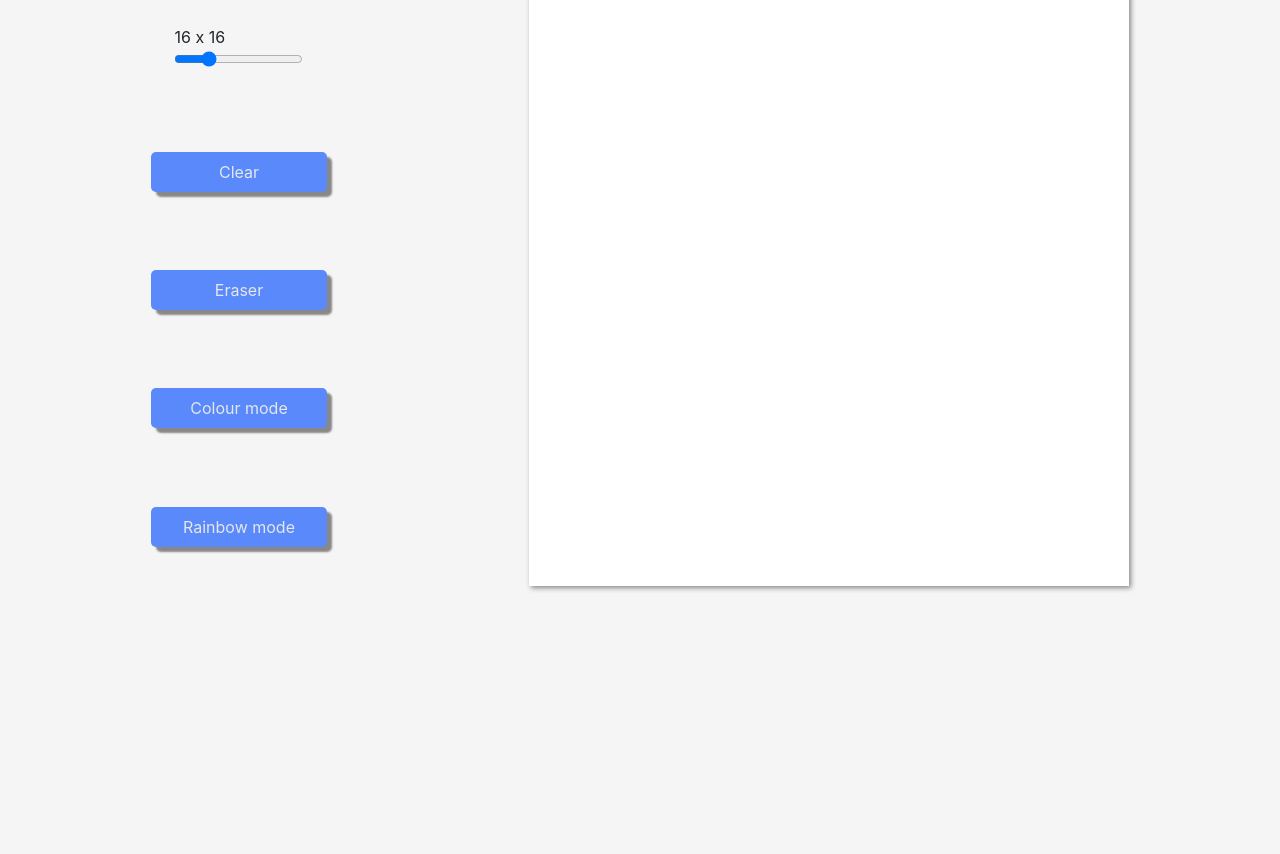
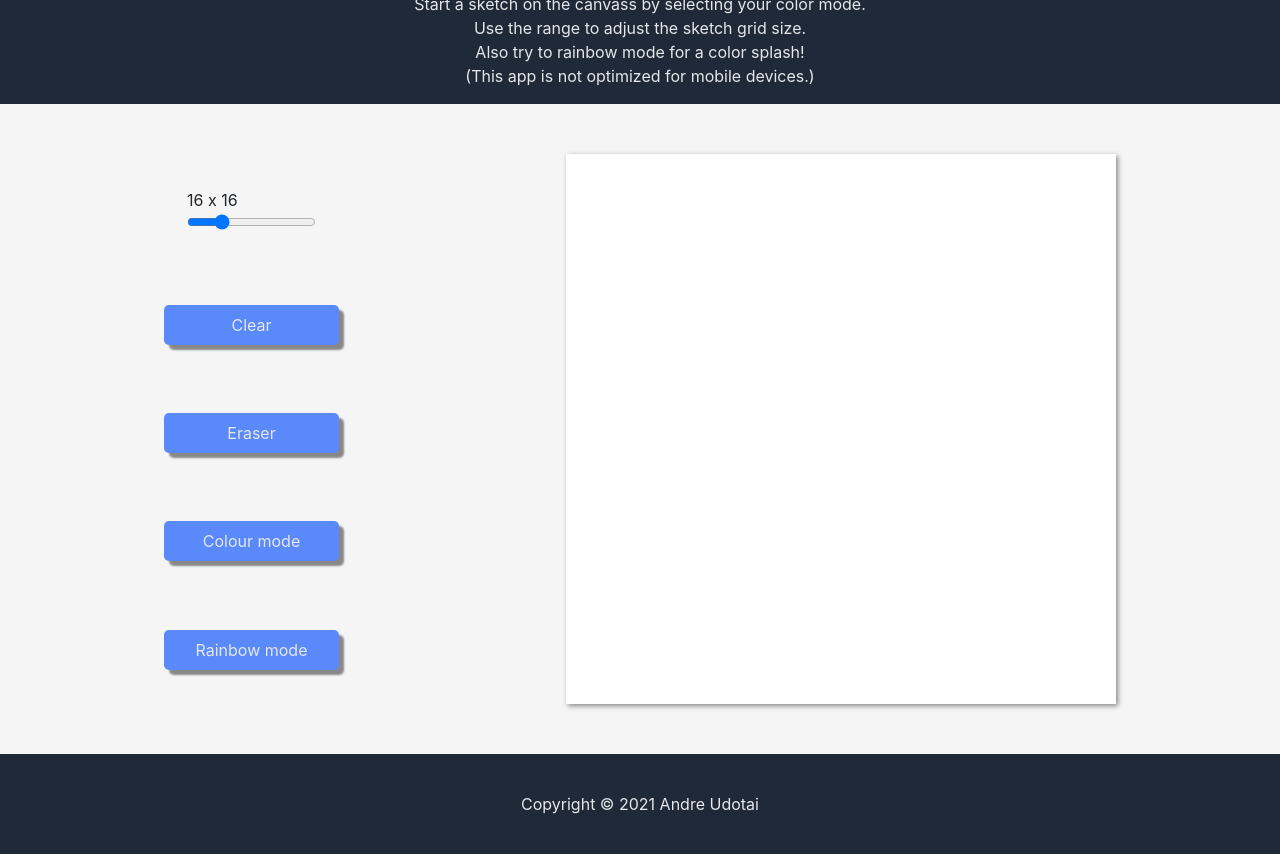
Before and after one commit to AndreUdotai/Etch-A-Sketch, a plain HTML site: page index.html in a window 1280 px wide. Shown: the part 64-918 px from the top of the page. Before the commit the page ends 800 px from the top, so only its background shows below. Drawn offline with nearby package versions, Linux system fonts and the light colour scheme.

Commit message:
added header and footnote

```diff
--- a/index.html
+++ b/index.html
@@ -32,6 +32,17 @@
             crossorigin="anonymous"/>
     </head>
     <body>
+        <div class="header">
+            <h1>ETCH-A-SKETCH</h1>
+            <p>Start a sketch on the canvass by selecting your color mode. <br>
+                Use the range to adjust the sketch grid size. <br>
+                Also try to rainbow mode for a color splash! <br>
+                (This app is not optimized for mobile devices.)
+            </p>
+        </div>
+
+
+        <div id="main">
             <div id="sideBar">
                 <div id="range">
                     <div id="squareNum">16 x 16</div>
@@ -44,7 +55,12 @@
                 <button id="rainbow">Rainbow mode</button>
             </div>
             <div id="container"></div>
+        </div>
 
+
+        <div class="footer">
+            Copyright © 2021 Andre Udotai
+        </div>
 
 
         <script src="main.js"></script>
--- a/styles.css
+++ b/styles.css
@@ -1,4 +1,4 @@
-body {
+#main {
     display: flex;
     background-color: whitesmoke!important;
     padding: 50px;
@@ -7,8 +7,8 @@ body {
 
 #container {
     background-color: white;
-    width: 600px;
-    height: 600px;
+    width: 550px;
+    height: 550px;
     display: flex;
     flex-direction: column;
     box-shadow: 2px 2px 5px #888888;
@@ -61,6 +61,7 @@ input[type = color] {
     width: 50px;
     height: 50px;
     border: none;
+    align-self: center;
 }
 
 .invisible {
@@ -76,3 +77,23 @@ input[type = color] {
 #range {
     align-self: center;
 }
+
+.footer {
+    display: flex;
+    background-color: #1F2937;
+    height: 100px;
+    color: #E5E7EB;
+    align-items: center;
+    justify-content: center;
+}
+
+.header {
+    text-align: center;
+    display: flex;
+    flex-direction: column;
+    background-color: #1F2937;
+    /* height: 100px; */
+    color: #E5E7EB;
+    align-items: center;
+    justify-content: center;
+}
```
Lines whose indentation alone changed are shown as unchanged.
